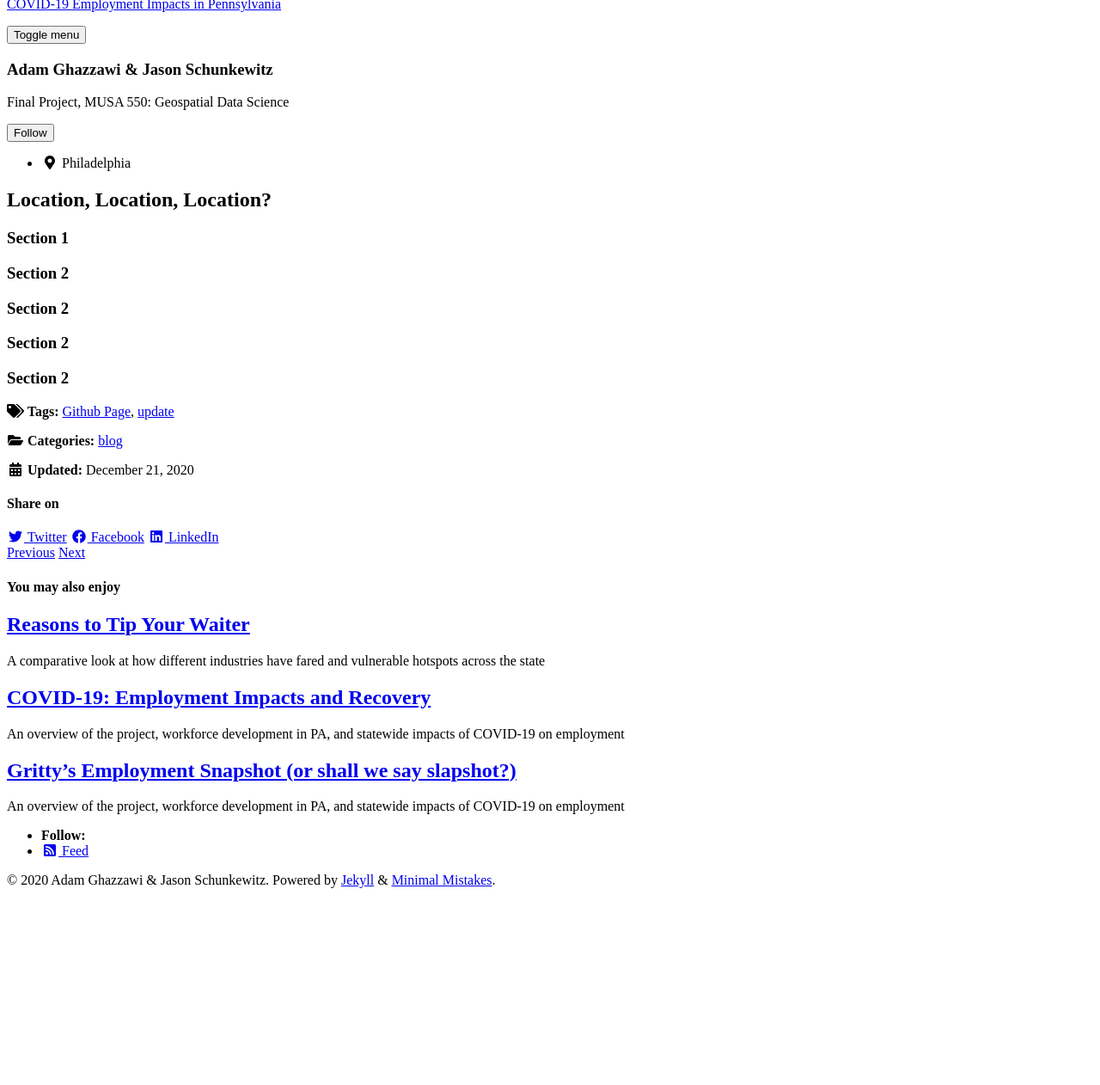
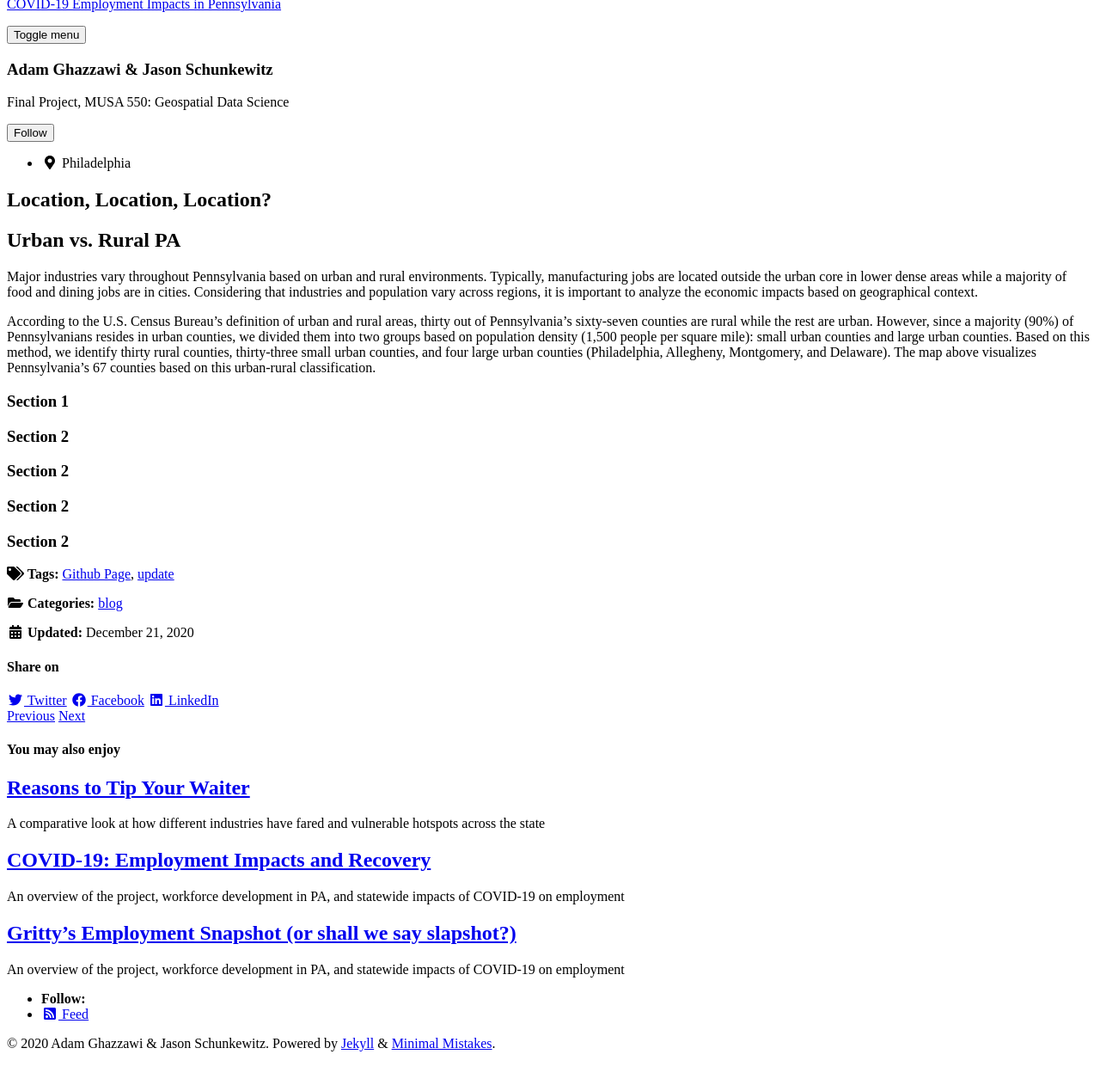
Before and after one commit to amghazzawi/PAemployment, a Jekyll site: the page built from _posts/2019-04-17-example-post.md, in a window 1280 px wide, cut to the strip 112-1405 px from the top of the page. Shown: the top 1262 px of the strip at 86% size. Built offline with Jekyll 4.4.1, drawn with Linux system fonts in a browser that asks for light colours; cached includes are drawn as plain includes; nearby versions of some CDN libraries; before the commit the page ends 1215 px from its top, so only the background shows below that.

Commit message:
Update 2019-04-17-example-post.md

```diff
--- a/_posts/2019-04-17-example-post.md
+++ b/_posts/2019-04-17-example-post.md
@@ -16,6 +16,13 @@ tags:
   - Github Page
   - update
 ---
+## Urban vs. Rural PA
+
+Major industries vary throughout Pennsylvania based on urban and rural environments.  Typically, manufacturing jobs are located outside the urban core in lower dense areas while a majority of food and dining jobs are in cities.  Considering that industries and population vary across regions, it is important to analyze the economic impacts based on geographical context.
+
+<div id="hv-chart-5"></div>
+
+According to the U.S. Census Bureau’s definition of urban and rural areas, thirty out of Pennsylvania’s sixty-seven counties are rural while the rest are urban.  However, since a majority (90%) of Pennsylvanians resides in urban counties, we divided them into two groups based on population density (1,500 people per square mile): small urban counties and large urban counties.  Based on this method, we identify thirty rural counties, thirty-three small urban counties, and four large urban counties (Philadelphia, Allegheny, Montgomery, and Delaware).  The map above visualizes Pennsylvania’s 67 counties based on this urban-rural classification.
 
 
 <div id="hv-chart-1"></div>
@@ -35,7 +42,6 @@ tags:
 
 # Section 2
 
-<div id="hv-chart-5"></div>
 
 
 # Section 2
```
